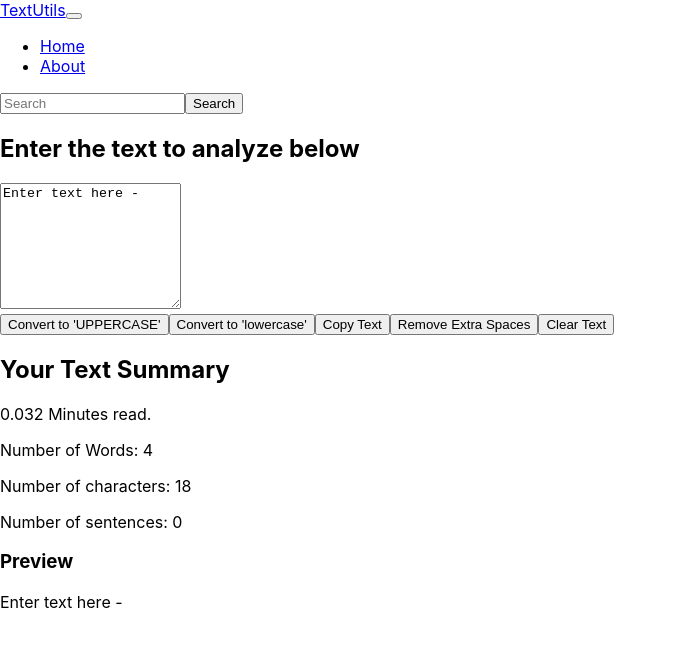
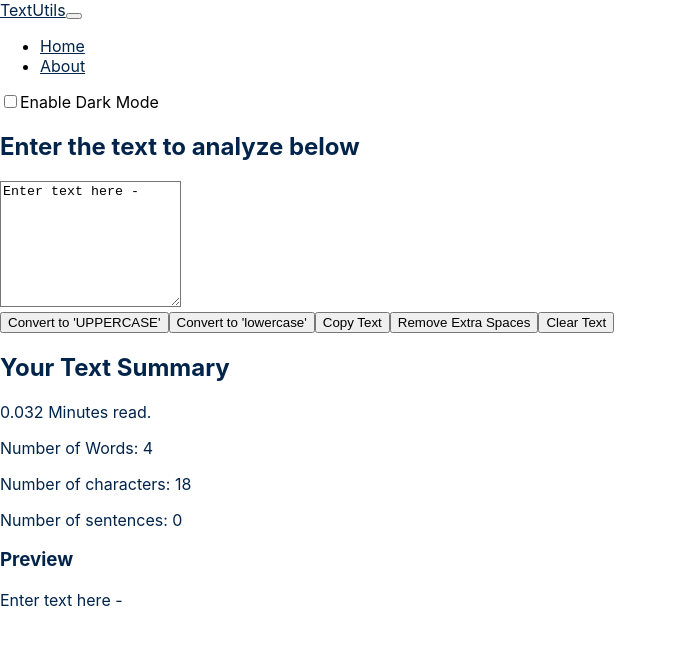
Before and after one commit to thisiskumarg/TextUtils-React, a React (Create React App) app: page / in a window 1280 px wide. Shown: the top 646 px of the page, without its empty margins (0-677 px from the left). Built offline with nearby package versions, Linux system fonts and the light colour scheme; the HTML template or start-up script is replaced by a standard one.

Commit message:
Some enhancements of dark mode are added in App.js, Navbar.js, and TextForm.js

```diff
--- a/src/App.js
+++ b/src/App.js
@@ -2,15 +2,49 @@ import "./App.css";
 // import About from "./components/About";
 import Navbar from "./components/Navbar";
 import TextForm from "./components/TextForm";
+import React, { useState } from "react";
 
 function App() {
+    const [modeName, setModeName] = useState("Dark");
+
+    const [mode, setMode] = useState({
+        color: "light",
+        backgroundColor: "#02244b",
+    });
+
+    const handleMode = () => {
+        if (mode.color === "light") {
+            setMode({
+                color: "#02244b",
+                backgroundColor: "light",
+            });
+            setModeName("Light");
+            document.body.style.backgroundColor = "#043165";
+        } else {
+            setMode({
+                color: "light",
+                backgroundColor: "#02244b",
+            });
+            document.body.style.backgroundColor = "white";
+            setModeName("Dark");
+        }
+    };
+
     return (
         <>
             {/* <Navbar title="TextUtils" aboutText="About TextUtils" /> */}
             {/* <Navbar /> */}
-            <Navbar title="TextUtils" />
+            <Navbar
+                title="TextUtils"
+                mode={mode}
+                modeName={modeName}
+                handleMode={handleMode}
+            />
             <div className="container my-3">
-                <TextForm heading="Enter the text to analyze below" />
+                <TextForm
+                    heading="Enter the text to analyze below"
+                    mode={mode}
+                />
                 {/* <About /> */}
             </div>
         </>
--- a/src/components/Navbar.js
+++ b/src/components/Navbar.js
@@ -4,9 +4,20 @@ import PropTypes from "prop-types";
 export default function Navbar(props) {
     return (
         <>
-            <nav className="navbar navbar-expand-lg navbar-dark bg-dark">
+            <nav
+                className={`navbar navbar-expand-lg navbar-${props.mode.color} bg-${props.mode.color}`}
+            >
                 <div className="container-fluid">
-                    <a className="navbar-brand" href="/">
+                    <a
+                        className="navbar-brand"
+                        href="/"
+                        style={{
+                            color:
+                                props.mode.color === "light"
+                                    ? "#02244b"
+                                    : "white",
+                        }}
+                    >
                         {props.title}
                     </a>
                     <button
@@ -30,17 +41,32 @@ export default function Navbar(props) {
                                     className="nav-link active"
                                     aria-current="page"
                                     href="/"
+                                    style={{
+                                        color:
+                                            props.mode.color === "light"
+                                                ? "#02244b"
+                                                : "white",
+                                    }}
                                 >
                                     Home
                                 </a>
                             </li>
                             <li className="nav-item">
-                                <a className="nav-link" href="/">
+                                <a
+                                    className="nav-link"
+                                    href="/"
+                                    style={{
+                                        color:
+                                            props.mode.color === "light"
+                                                ? "#02244b"
+                                                : "white",
+                                    }}
+                                >
                                     {props.aboutText}
                                 </a>
                             </li>
                         </ul>
-                        <form className="d-flex" role="search">
+                        {/* <form className="d-flex" role="search">
                             <input
                                 className="form-control me-2"
                                 type="search"
@@ -50,7 +76,28 @@ export default function Navbar(props) {
                             <button className="btn btn-primary" type="submit">
                                 Search
                             </button>
-                        </form>
+                        </form> */}
+                        <div
+                            className={`form-check form-switch text-${
+                                props.mode.color === "light"
+                                    ? "#02244b"
+                                    : "light"
+                            }`}
+                        >
+                            <input
+                                className="form-check-input"
+                                type="checkbox"
+                                role="switch"
+                                id="modeChange"
+                                onClick={props.handleMode}
+                            />
+                            <label
+                                className="form-check-label"
+                                htmlFor="modeChange"
+                            >
+                                Enable {props.modeName} Mode
+                            </label>
+                        </div>
                     </div>
                 </div>
             </nav>
--- a/src/components/TextForm.js
+++ b/src/components/TextForm.js
@@ -38,13 +38,28 @@ export default function TextForm(props) {
     const [text, setText] = useState("Enter text here - ");
     return (
         <>
-            <div className="container">
+            <div
+                className={`container`}
+                style={{
+                    color: props.mode.color === "light" ? "#02244b" : "white",
+                }}
+            >
                 <h2>{props.heading}</h2>
                 <div className="mb-3">
                     <textarea
                         className="form-control"
                         value={text}
                         onChange={handleOnChange}
+                        style={{
+                            backgroundColor:
+                                props.mode.color === "#02244b"
+                                    ? "#043165"
+                                    : "white",
+                            color:
+                                props.mode.color === "#02244b"
+                                    ? "white"
+                                    : "black",
+                        }}
                         id="mybox"
                         rows="8"
                     ></textarea>
@@ -77,7 +92,12 @@ export default function TextForm(props) {
                     Clear Text
                 </button>
             </div>
-            <div className="container my-3">
+            <div
+                className={`container my-3`}
+                style={{
+                    color: props.mode.color === "light" ? "#02244b" : "white",
+                }}
+            >
                 <h2>Your Text Summary</h2>
                 <p>{0.008 * (text.split(" ").length - 1)} Minutes read.</p>
                 <p>Number of Words: {text.split(" ").length - 1}</p>
```
